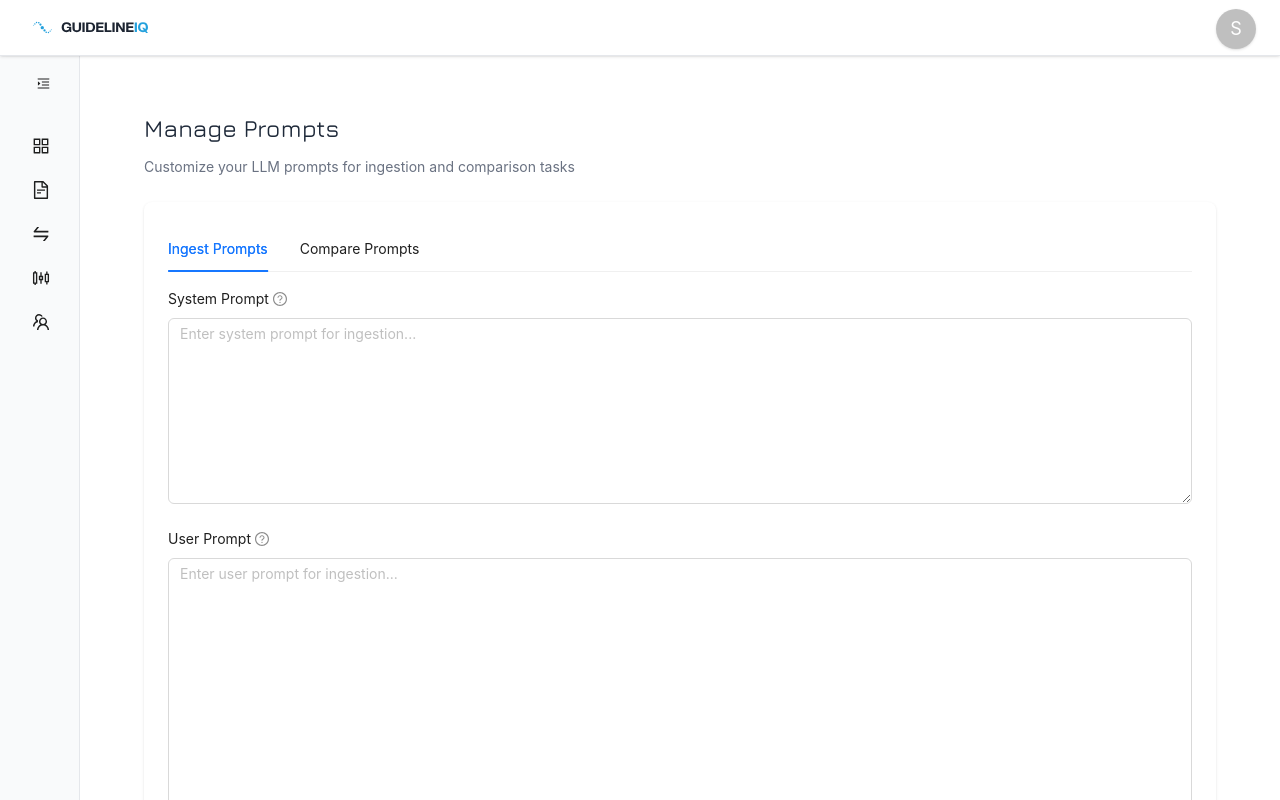
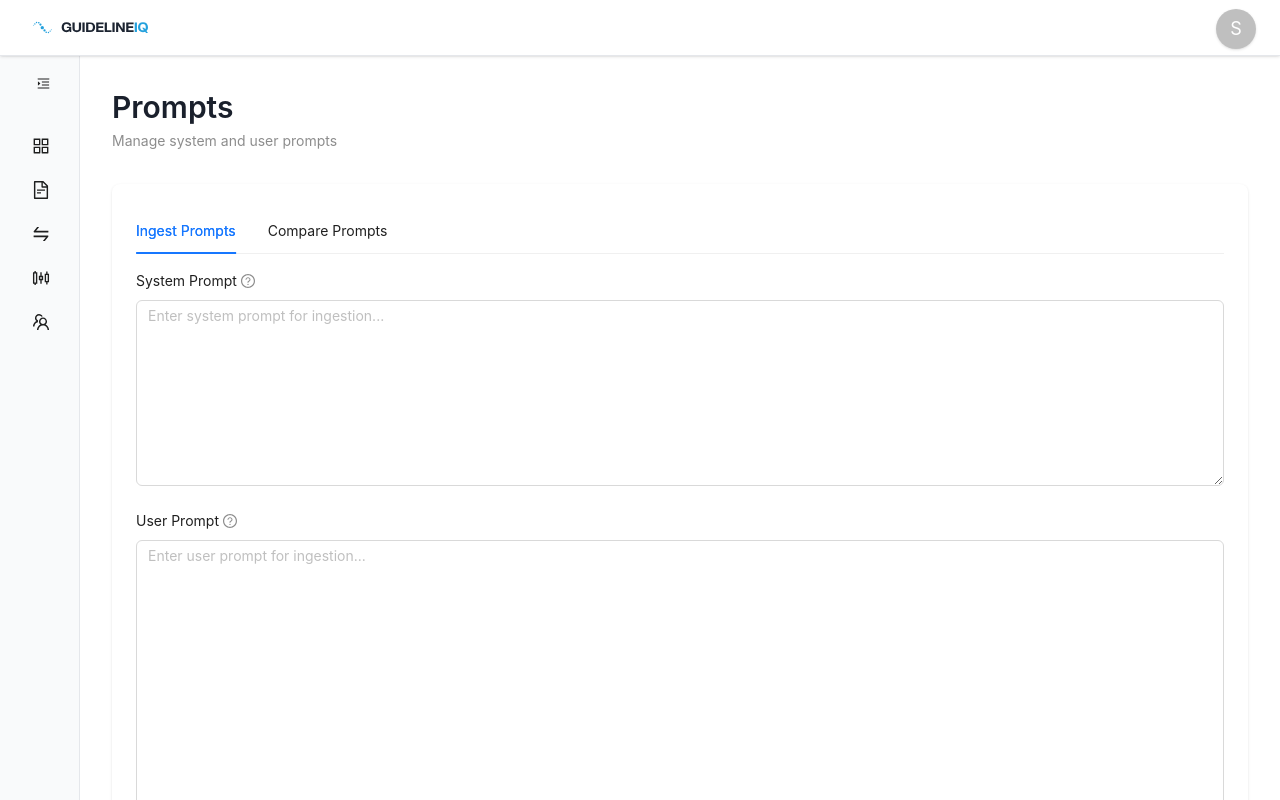
Before and after one commit to lokeshec23/GuidelineIQ, a React (Vite) app in the folder frontend/: page /prompts in a window 1280 px wide. Built offline with nearby package versions, Linux system fonts and the light colour scheme; no server answers; sample sign-in values are in the browser's storage.

Commit message:
feat: implement settings management page and application layout structure

```diff
--- a/frontend/src/components/Layout/MainLayout.jsx
+++ b/frontend/src/components/Layout/MainLayout.jsx
@@ -1,5 +1,5 @@
 import React, { useState } from "react";
-import { Layout, Menu, Avatar, Dropdown, Badge, Button } from "antd";
+import { Layout, Menu, Avatar, Dropdown, Badge, Button, Typography } from "antd";
 import {
   FileTextOutlined,
   SwapOutlined,
@@ -21,6 +21,7 @@ import { useAuth } from "../../context/AuthContext";
 import { useNavigate, useLocation } from "react-router-dom";
 
 const { Header, Sider, Content } = Layout;
+const { Title, Text } = Typography;
 
 const MainLayout = ({ children }) => {
   const { user, logout, isAdmin } = useAuth();
@@ -29,6 +30,21 @@ const MainLayout = ({ children }) => {
   const [collapsed, setCollapsed] = useState(true);
   const [isMobile, setIsMobile] = useState(false);
   const [mobileDrawerOpen, setMobileDrawerOpen] = useState(false);
+
+  // Page title mapping
+  const pageTitles = {
+    "/dashboard": { title: "Dashboard", subtitle: "Overview of your guideline processing history" },
+    "/ingest": { title: "Ingest Guidelines", subtitle: "Extract structured data from guideline documents" },
+    "/compare": { title: "Compare Guidelines", subtitle: "Compare different versions or different investors guidelines" },
+    "/prompts": { title: "Prompts", subtitle: "Manage system and user prompts" },
+    "/ingestion-prompt": { title: "Ingestion Prompt", subtitle: "Configure extraction instructions" },
+    "/comparison-prompt": { title: "Comparison Prompt", subtitle: "Configure comparison instructions" },
+    "/management": { title: "User Management", subtitle: "Manage system users and their permissions" },
+    "/config-parameters": { title: "Config Parameters", subtitle: "Manage target extraction fields and validation rules" },
+    "/settings": { title: "Settings", subtitle: "General application configuration" },
+  };
+
+  const currentPage = pageTitles[location.pathname] || { title: "", subtitle: "" };
 
   // Detect mobile viewport
   React.useEffect(() => {
@@ -131,10 +147,10 @@ const MainLayout = ({ children }) => {
         label: "Management",
       },
       // {
-      //   key: "/settings",
-      //   icon: <SettingOutlined />,
-      //   label: "Settings",
-      // },
+        //   key: "/settings",
+        //   icon: <SettingOutlined />,
+        //   label: "Settings",
+        // },
 
     ];
 
@@ -332,6 +348,18 @@ const MainLayout = ({ children }) => {
           }}
         >
           <Content className="h-full overflow-y-auto p-8 bg-white">
+            {currentPage.title && (
+              <div className="mb-8">
+                <Title level={2} style={{ margin: 0, fontWeight: 600, color: '#1a202c' }}>
+                  {currentPage.title}
+                </Title>
+                {currentPage.subtitle && (
+                  <Text type="secondary" className="text-sm mt-1 block">
+                    {currentPage.subtitle}
+                  </Text>
+                )}
+              </div>
+            )}
             {children}
           </Content>
         </Layout>
--- a/frontend/src/pages/Compare/ComparePage.css
+++ b/frontend/src/pages/Compare/ComparePage.css
@@ -1,5 +1,5 @@
 .compare-container {
-    padding: 40px 24px;
+    padding: 0 24px 40px 24px;
     max-width: 1200px;
     margin: 0 auto;
 }
--- a/frontend/src/pages/Dashboard/DashboardPage.css
+++ b/frontend/src/pages/Dashboard/DashboardPage.css
@@ -1,14 +1,12 @@
 .dashboard-container {
-    height: calc(100vh - 56px);
+    height: auto;
     display: flex;
     flex-direction: column;
-    overflow: hidden;
-    padding: 0 24px;
-    /* background-color removed to inherit from theme */
+    padding: 0;
 }
 
 .dashboard-header {
-    padding: 24px 0;
+    padding-bottom: 24px;
     display: flex;
     justify-content: space-between;
     align-items: center;
@@ -25,7 +23,7 @@
 .dashboard-search-wrapper {
     flex: 1;
     max-width: 500px;
-    margin: 0 32px;
+    margin-right: 32px;
 }
 
 .dashboard-search-input {
--- a/frontend/src/pages/Ingest/IngestPage.css
+++ b/frontend/src/pages/Ingest/IngestPage.css
@@ -1,5 +1,5 @@
 .ingest-container {
-    padding: 40px 24px;
+    /* padding: 0 0px 0px 0px; */
     max-width: 1000px;
     margin: 0 auto;
 }
--- a/frontend/src/pages/Prompts/ComparisonPromptPage.jsx
+++ b/frontend/src/pages/Prompts/ComparisonPromptPage.jsx
@@ -144,7 +144,7 @@ const ComparisonPromptPage = () => {
   ];
 
   return (
-    <div className="px-8 py-6 max-w-5xl mx-auto">
+    <div className="max-w-5xl mx-auto">
       {/* <h1 className="text-3xl font-bold mb-6 text-gray-800">Comparison Prompt</h1> */}
 
       <Card className="shadow-sm">
--- a/frontend/src/pages/Prompts/IngestionPromptPage.jsx
+++ b/frontend/src/pages/Prompts/IngestionPromptPage.jsx
@@ -144,7 +144,7 @@ const IngestionPromptPage = () => {
   ];
 
   return (
-    <div className="px-8 py-6 max-w-5xl mx-auto">
+    <div className="max-w-5xl mx-auto">
       {/* <h1 className="text-3xl font-bold mb-6 text-gray-800">Ingestion Prompt</h1> */}
 
       <Card className="shadow-sm">
--- a/frontend/src/pages/Prompts/PromptsPage.jsx
+++ b/frontend/src/pages/Prompts/PromptsPage.jsx
@@ -90,14 +90,7 @@ const PromptsPage = () => {
     }
 
     return (
-        <div className="px-8 py-6">
-            <div className="mb-6">
-                <h1 className="text-2xl font-semibold text-gray-800">Manage Prompts</h1>
-                <p className="text-gray-500 mt-1">
-                    Customize your LLM prompts for ingestion and comparison tasks
-                </p>
-            </div>
-
+        <div className="">
             <div className="bg-white rounded-lg shadow-sm p-6">
                 <Form form={form} layout="vertical">
                     <Tabs
--- a/frontend/src/pages/Settings/SettingsPage.jsx
+++ b/frontend/src/pages/Settings/SettingsPage.jsx
@@ -103,7 +103,7 @@ const SettingsPage = () => {
   }
 
   return (
-    <div className="max-w-screen-2xl mx-auto px-4 md:px-8 pb-14">
+    <div className="max-w-screen-2xl mx-auto pb-14">
       {/* <div className="mb-10">
         <h1 className="text-3xl font-bold flex items-center gap-2 text-gray-800">
           <SettingOutlined /> Settings
```
